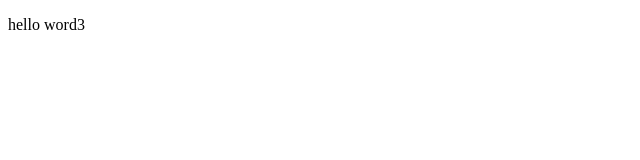
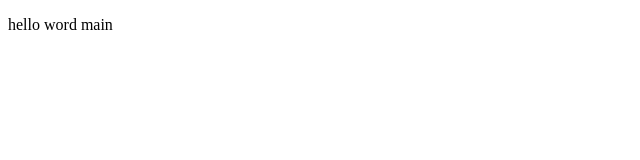
Before and after one commit to rennypetit/actions-nextjs, a Next.js app: page / in a window 1280 px wide. Shown: the top 160 px of the page, without its empty margins (0-640 px from the left). Built offline with nearby package versions, Linux system fonts and the light colour scheme.

Commit message:
update PageHome component to display a different greeting message

```diff
--- a/src/app/page.tsx
+++ b/src/app/page.tsx
@@ -1,3 +1,3 @@
 export default function PageHome() {
-	return <p>hello word3</p>;
+	return <p>hello word main</p>;
 }
```
